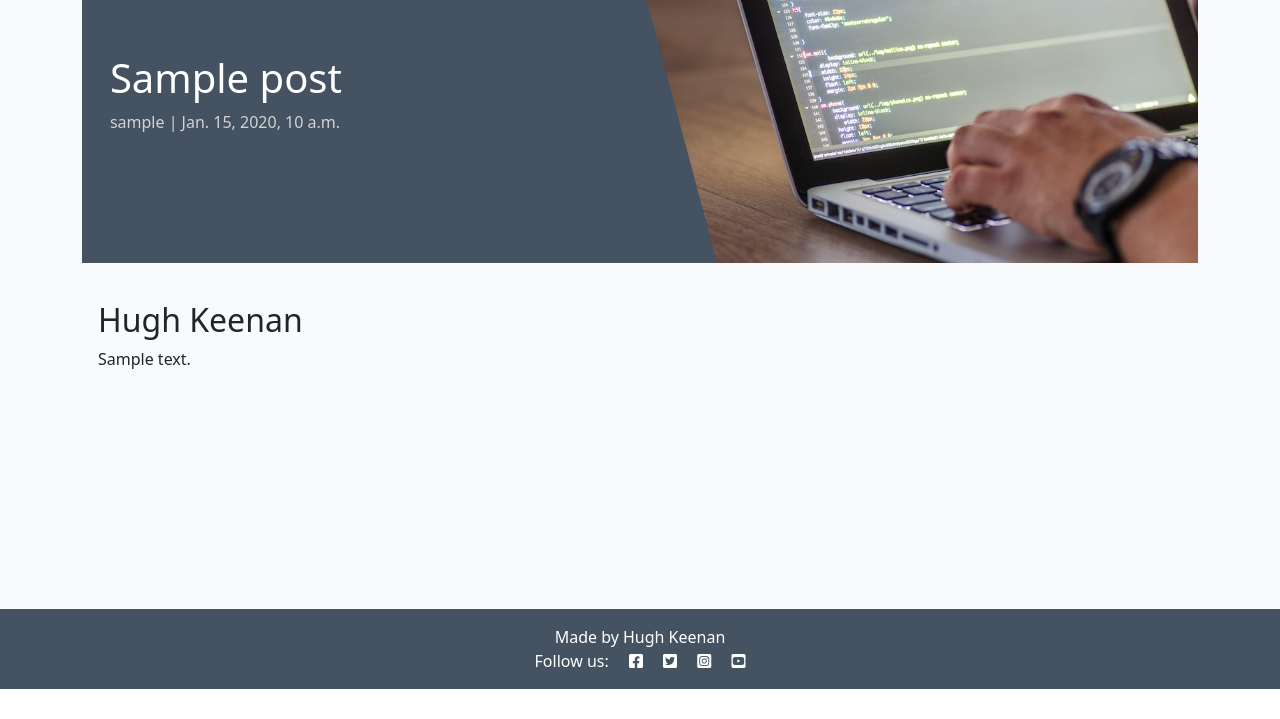
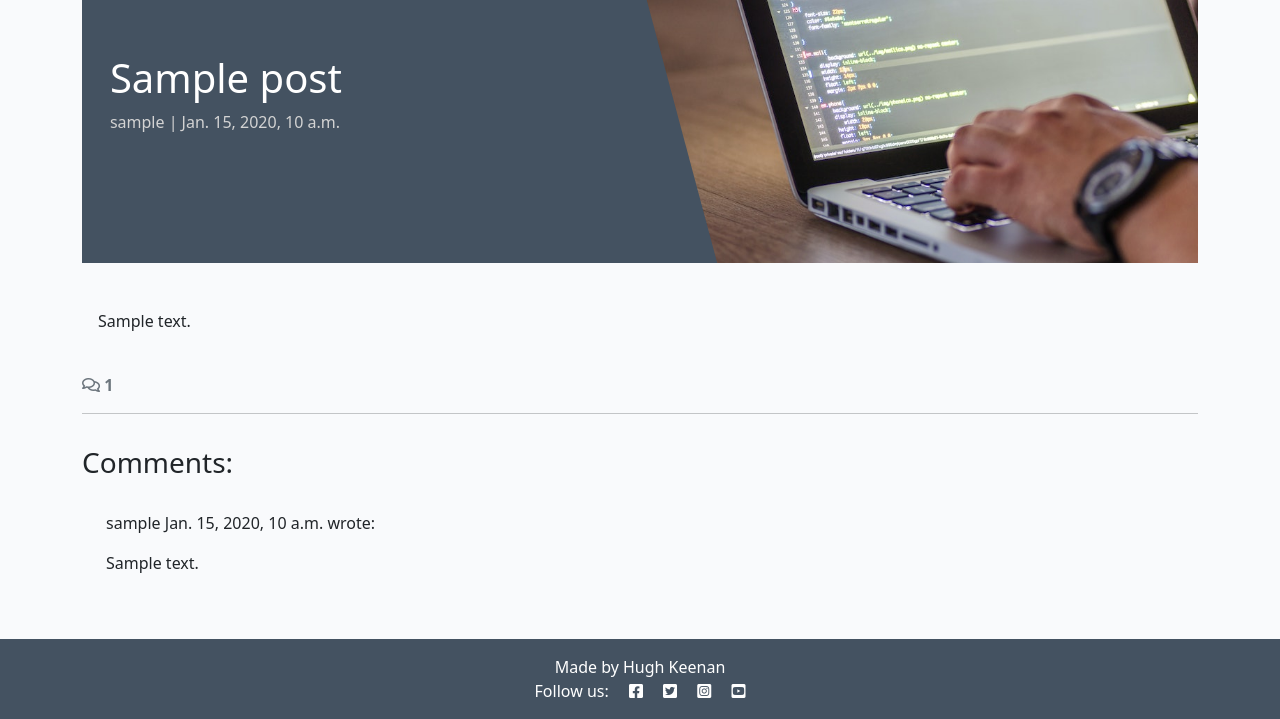
Before and after one commit to HughKeenan/django-blog, a Django app: a page that uses blog/templates/blog/post_detail.html in a window 1280 px wide. Shown: the part 111-830 px from the top of the page. Before the commit the page ends 800 px from the top, so only its background shows below. Run offline with Django 4.2, Linux system fonts and the light colour scheme; tables that the repository leaves empty hold one stand-in row (values such as "Sample post").

Commit message:
update views to display comments

```diff
--- a/blog/templates/blog/post_detail.html
+++ b/blog/templates/blog/post_detail.html
@@ -30,6 +30,47 @@
             </div>
         </div>
     </div>
+     <!-- Displaying count of comments -->
+  <div class="row">
+    <div class="col-12">
+      <strong class="text-secondary">
+        <i class="far fa-comments"></i> {{ comment_count }}
+      </strong>
+    </div>
+    <div class="col-12">
+      <hr>
+    </div>
+  </div>
+  <!-- Displaying Comments -->
+  <div class="row">
+    <div class="col-md-8 card mb-4  mt-3 ">
+      <h3>Comments:</h3>
+      <div class="card-body">
+        <!-- We want a for loop inside the empty control tags
+          to iterate through each comment in comments -->
+        {% for comment in comments %}
+        <div class="p-2 comments
+          {% if not comment.approved and comment.author == user %}
+          faded{% elif not comment.approved %} d-none{% endif %}">
+          <p class="font-weight-bold">
+            {{ comment.author }}
+            <span class="font-weight-normal">
+              {{ comment.created_on }}
+            </span> wrote:
+          </p>
+          <div id="comment{{ comment.id }}">
+            {{ comment.body | linebreaks }}
+          </div>
+          {% if not comment.approved and comment.author == user %}
+          <p class="approval">
+            This comment is awaiting approval
+          </p>
+          {% endif %}
+        </div>
+        <!-- Our for loop ends here -->
+        {% endfor %}
+      </div>
+    </div>
+  </div>
 </div>
-
 {% endblock content %}
--- a/blog/views.py
+++ b/blog/views.py
@@ -26,5 +26,15 @@ def post_detail(request, slug):
 
     queryset = Post.objects.filter(status=1)
     post = get_object_or_404(queryset, slug=slug)
+    comments = post.comments.all().order_by("-created_on")
+    comment_count = post.comments.filter(approved=True).count()
 
-    return render(request,"blog/post_detail.html",{"post": post, "coder": "Hugh Keenan"},)
+    return render(
+        request,
+        "blog/post_detail.html",
+        {
+            "post": post,
+            "comments": comments,
+            "comment_count": comment_count,
+        },
+    )
```
